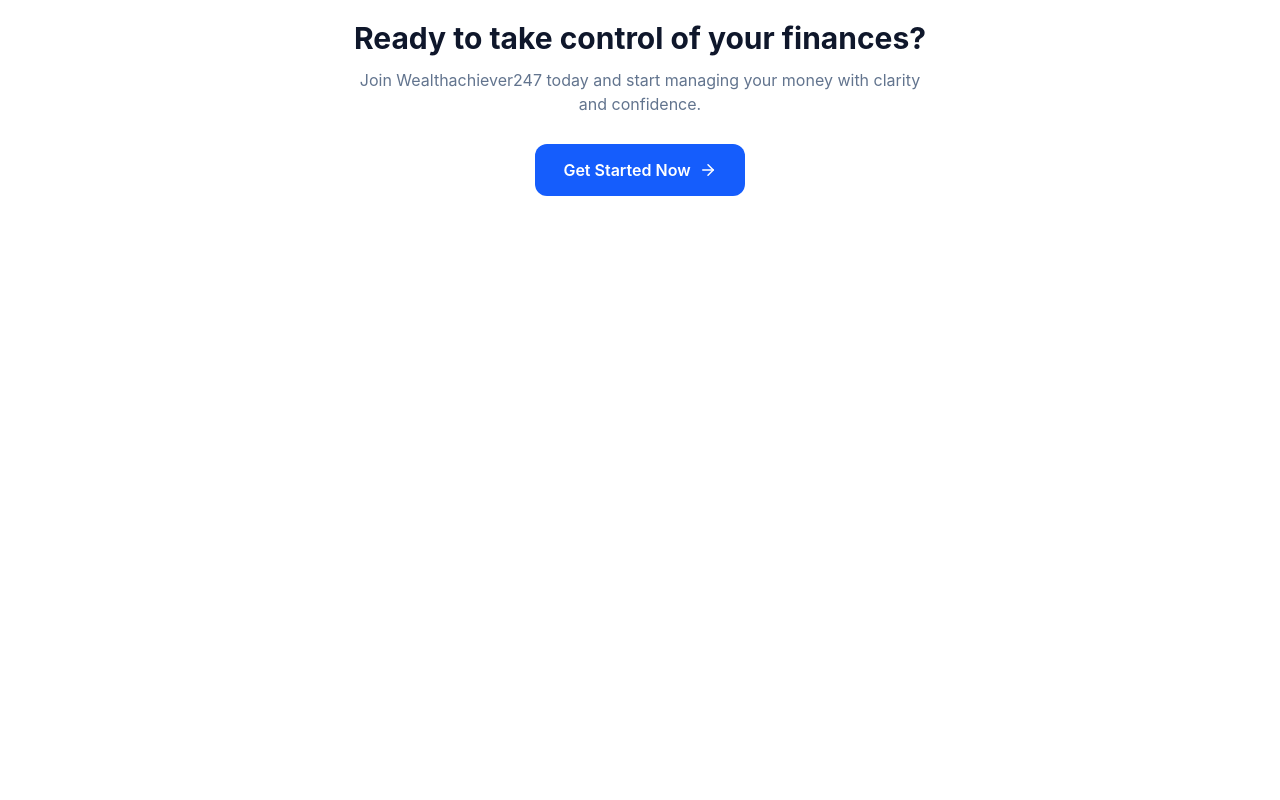
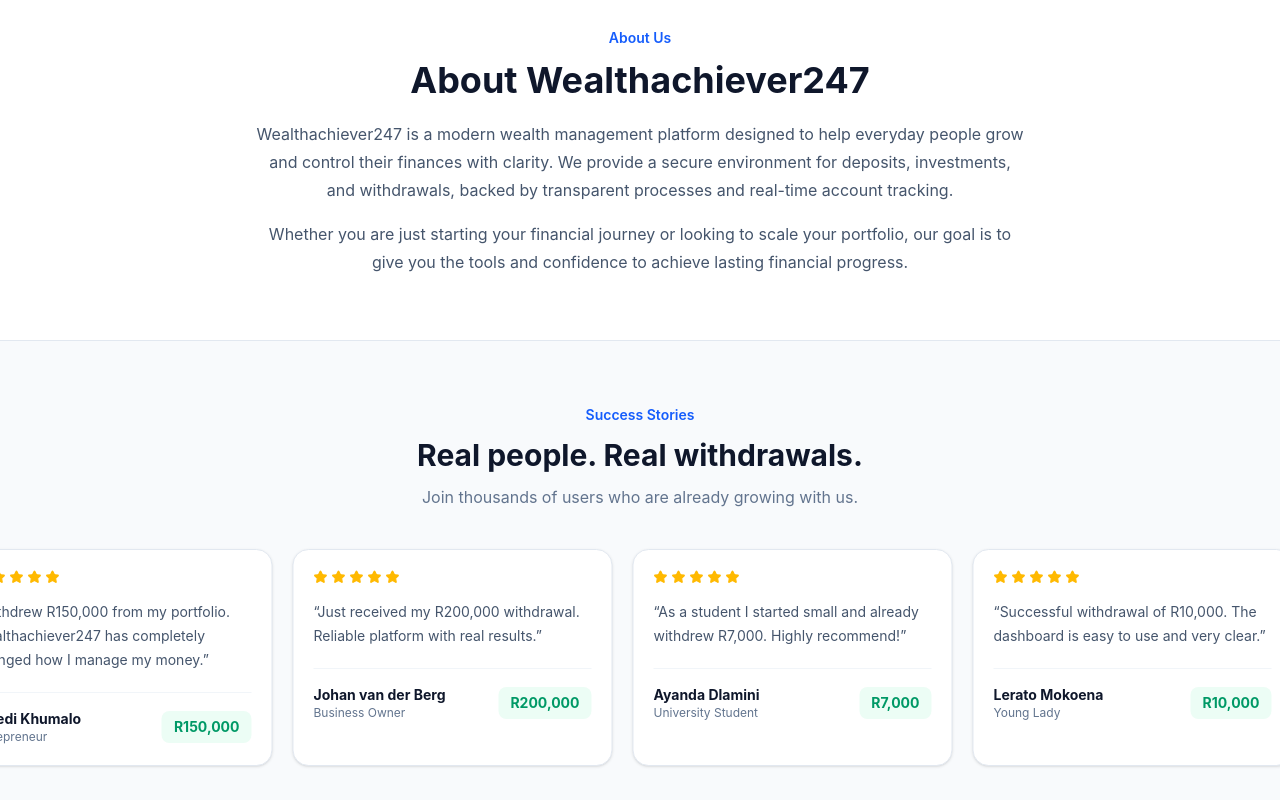
Before and after one commit to sirnewton237/Wealthachiever, a React (Vite) app: page / in a window 1280 px wide. Shown: the part 680-1480 px from the top of the page. Before the commit the page ends 932 px from the top, so only its background shows below. Built offline with nearby package versions, Linux system fonts and the light colour scheme.

Commit message:
modified:   src/pages/landing/Landing.jsx

```diff
--- a/src/pages/landing/Landing.jsx
+++ b/src/pages/landing/Landing.jsx
@@ -1,4 +1,4 @@
-
+import React from "react";
 import { Link } from "react-router-dom";
 import {
   ShieldCheck,
@@ -6,7 +6,59 @@
   Wallet,
   ArrowRight,
   Lock,
+  Star,
 } from "lucide-react";
+
+const testimonials = [
+  {
+    name: "Thabo Molefe",
+    role: "Young Professional",
+    amount: "R15,000",
+    text: "I successfully withdrew R15,000 after my first investment cycle. The process was smooth and transparent.",
+  },
+  {
+    name: "Naledi Khumalo",
+    role: "Entrepreneur",
+    amount: "R150,000",
+    text: "Withdrew R150,000 from my portfolio. Wealthachiever247 has completely changed how I manage my money.",
+  },
+  {
+    name: "Johan van der Berg",
+    role: "Business Owner",
+    amount: "R200,000",
+    text: "Just received my R200,000 withdrawal. Reliable platform with real results.",
+  },
+  {
+    name: "Ayanda Dlamini",
+    role: "University Student",
+    amount: "R7,000",
+    text: "As a student I started small and already withdrew R7,000. Highly recommend!",
+  },
+  {
+    name: "Lerato Mokoena",
+    role: "Young Lady",
+    amount: "R10,000",
+    text: "Successful withdrawal of R10,000. The dashboard is easy to use and very clear.",
+  },
+  {
+    name: "Sipho Nkosi",
+    role: "Young Guy",
+    amount: "R170,000",
+    text: "Withdrew R170,000 without any issues. This platform delivers on its promises.",
+  },
+  {
+    name: "Fatima Abrahams",
+    role: "Working Mom",
+    amount: "R1,800",
+    text: "Even my first small withdrawal of R1,800 came through quickly. Trustworthy service.",
+  },
+  {
+    name: "Pieter Botha",
+    role: "Investor",
+    amount: "R50,000",
+    text: "Another successful withdrawal of R50,000. Consistent and professional.",
+  },
+];
 
 const Landing = () => {
   return (
@@ -115,6 +167,84 @@
         </div>
       </section>
 
+      {/* About Section */}
+      <section className="border-y border-slate-200 bg-white">
+        <div className="mx-auto max-w-6xl px-4 py-16 md:px-6">
+          <div className="mx-auto max-w-3xl text-center">
+            <p className="text-sm font-semibold text-blue-600">
+              About Us
+            </p>
+            <h2 className="mt-3 text-3xl font-bold text-slate-900 md:text-4xl">
+              About Wealthachiever247
+            </h2>
+            <p className="mt-5 text-base leading-7 text-slate-600">
+              Wealthachiever247 is a modern wealth management platform designed
+              to help everyday people grow and control their finances with
+              clarity. We provide a secure environment for deposits,
+              investments, and withdrawals, backed by transparent processes and
+              real-time account tracking.
+            </p>
+            <p className="mt-4 text-base leading-7 text-slate-600">
+              Whether you are just starting your financial journey or looking to
+              scale your portfolio, our goal is to give you the tools and
+              confidence to achieve lasting financial progress.
+            </p>
+          </div>
+        </div>
+      </section>
+
+      {/* Testimonials - Infinite Scroll */}
+      <section className="overflow-hidden py-16">
+        <div className="mx-auto max-w-6xl px-4 md:px-6">
+          <div className="mb-10 text-center">
+            <p className="text-sm font-semibold text-blue-600">
+              Success Stories
+            </p>
+            <h2 className="mt-3 text-3xl font-bold text-slate-900">
+              Real people. Real withdrawals.
+            </h2>
+            <p className="mt-3 text-slate-500">
+              Join thousands of users who are already growing with us.
+            </p>
+          </div>
+        </div>
+
+        {/* Scrolling track */}
+        <div className="relative">
+          <div className="flex animate-scroll gap-5">
+            {/* Duplicate the list so the scroll loops seamlessly */}
+            {[...testimonials, ...testimonials].map((item, index) => (
+              <div
+                key={index}
+                className="w-[320px] shrink-0 rounded-2xl border border-slate-200 bg-white p-5 shadow-sm"
+              >
+                <div className="flex items-center gap-1 text-amber-400">
+                  {[...Array(5)].map((_, i) => (
+                    <Star key={i} size={14} fill="currentColor" />
+                  ))}
+                </div>
+
+                <p className="mt-4 text-sm leading-6 text-slate-600">
+                  “{item.text}”
+                </p>
+
+                <div className="mt-5 flex items-center justify-between border-t border-slate-100 pt-4">
+                  <div>
+                    <p className="text-sm font-bold text-slate-900">
+                      {item.name}
+                    </p>
+                    <p className="text-xs text-slate-500">{item.role}</p>
+                  </div>
+                  <div className="rounded-lg bg-emerald-50 px-3 py-1.5 text-sm font-bold text-emerald-600">
+                    {item.amount}
+                  </div>
+                </div>
+              </div>
+            ))}
+          </div>
+        </div>
+      </section>
+
       {/* Bottom CTA */}
       <section className="border-t border-slate-200 bg-white">
         <div className="mx-auto max-w-6xl px-4 py-14 text-center md:px-6">
@@ -134,6 +264,25 @@
           </Link>
         </div>
       </section>
+
+      {/* Animation styles */}
+      <style>{`
+        @keyframes scroll {
+          0% {
+            transform: translateX(0);
+          }
+          100% {
+            transform: translateX(-50%);
+          }
+        }
+        .animate-scroll {
+          animation: scroll 40s linear infinite;
+          width: max-content;
+        }
+        .animate-scroll:hover {
+          animation-play-state: paused;
+        }
+      `}</style>
     </div>
   );
 };
```
